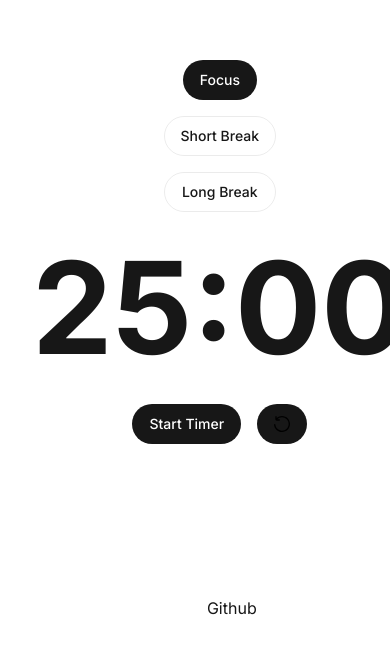
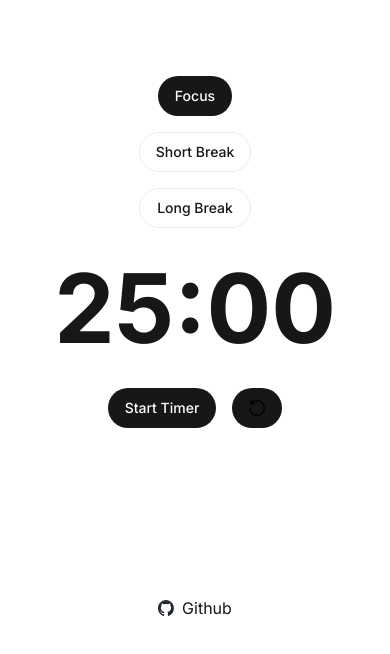
Before and after one commit to jorge-becerra/pomodoro, a Next.js app: page / in a window 390 px wide. Shown: the part 146-800 px from the top of the page. Built offline with nearby package versions, Linux system fonts and the light colour scheme.

Commit message:
Fix: correct timer size and github logo theme on mobile

```diff
--- a/app/page.tsx
+++ b/app/page.tsx
@@ -46,7 +46,7 @@ export default function Home() {
             Long Break
           </button>
         </div>
-        <div className="text-center gap-4">
+        <div className="text-center gap-4 text-sm">
           <Timer time={currentTime} active={isTimerActive} resetKey={resetKey} />
         </div>
         <div className="flex justify-center w-full gap-4">
@@ -90,8 +90,9 @@ export default function Home() {
         >
           <Image
             aria-hidden
-            src="/github-mark-white.svg"
-            alt="File icon"
+            className="dark:invert"
+            src="/github-mark-black.svg"
+            alt="Github icon"
             width={16}
             height={16}
           />
--- a/components/timer.tsx
+++ b/components/timer.tsx
@@ -51,7 +51,7 @@ const Timer: React.FC<Props> = ({ time, active, resetKey }) => {
 
     return (
         <div className="flex items-center text-center justify-center w-full">
-            <h2 className="text-9xl font-bold text-center min-w-[300px]">
+            <h2 className="text-8xl md:text-9xl font-bold text-center min-w-[300px]">
                 {`${state.minutes}:${state.seconds < 10 ? `0${state.seconds}` : state.seconds}`}
             </h2>
         </div>
```
Also changed, not shown: public/github-mark-black.svg (added).
